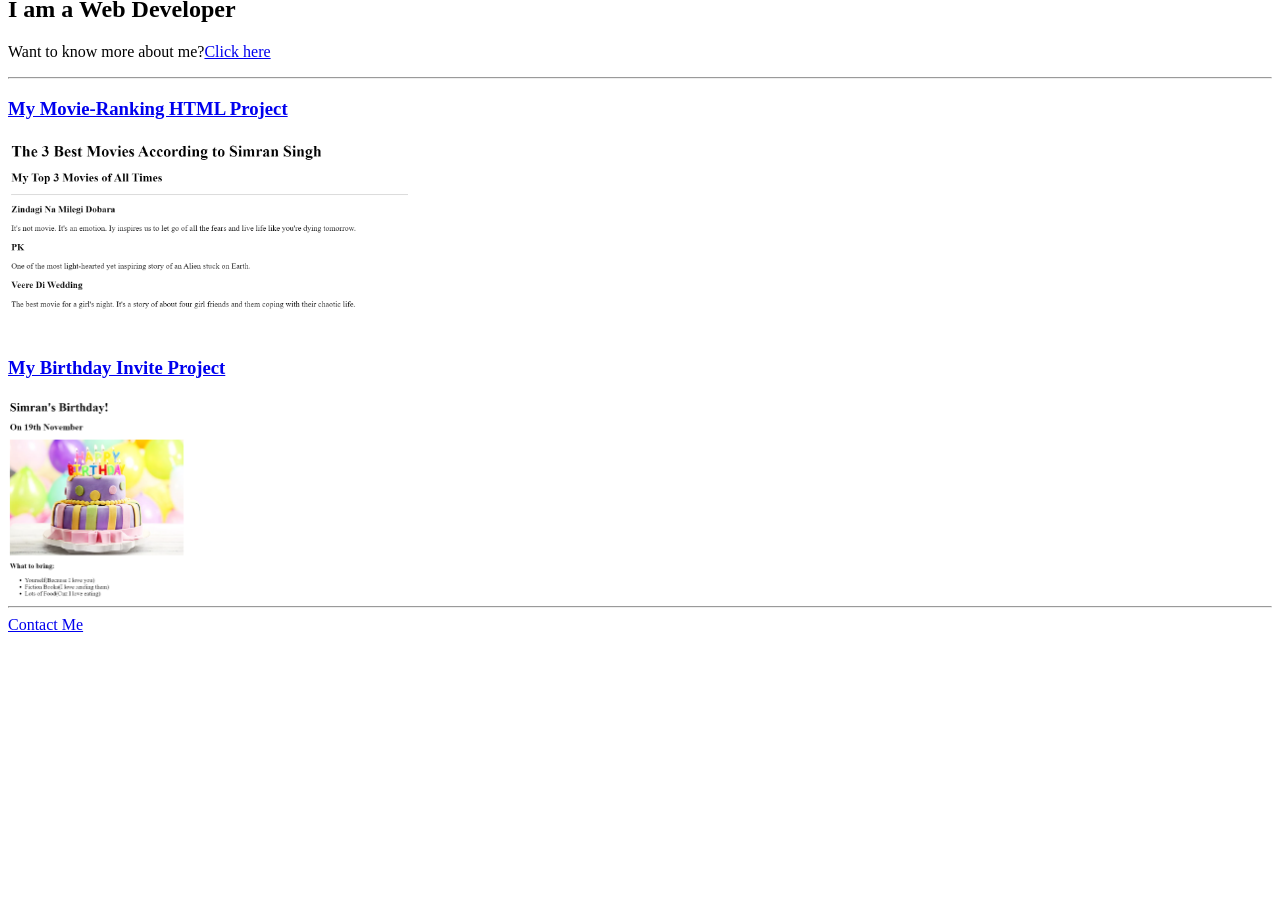
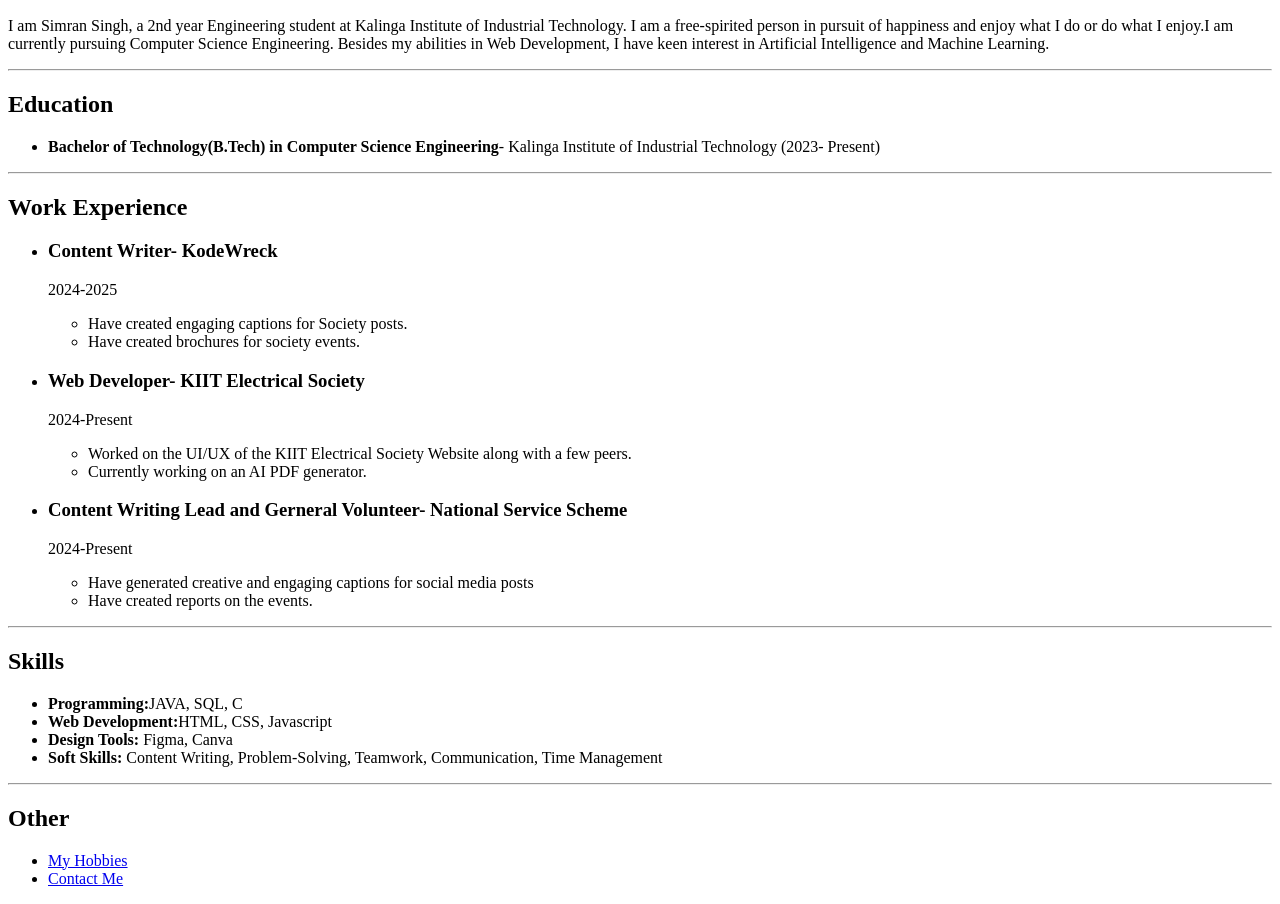
Before and after one commit to Simran0192004/HTML-Portfolio, a plain HTML site: page index.html in a window 1280 px wide. Shown: the part 110-1014 px from the top of the page. Before the commit the page ends 800 px from the top, so only its background shows below. Drawn offline with Linux system fonts and the light colour scheme.

Commit message:
Add files via upload

```diff
--- a/index.html
+++ b/index.html
@@ -1,4 +1,4 @@
-<<!DOCTYPE html>
+<!DOCTYPE html>
 <html>
     <head>
         <meta charset="UTF-8" />
@@ -7,18 +7,55 @@
           href=""
           rel="stylesheet"
         />
-     <title>My Portfolio</title>
+        <title>My Resume</title>
     </head>
     <body>
-     <h1>Simran Singh's Portfolio</h1>
-     <h2>I am a Web Developer</h2>
-     <p>Want to know more about me?<a href="./public/about.html">Click here</a></p>
+        <h1>Simran Singh</h1>
+        <h2>Summary</h2>
+        <p>I am Simran Singh, a 2nd year Engineering student at Kalinga Institute of Industrial Technology. I am a free-spirited person in pursuit of happiness and enjoy what I do or do what I enjoy.I am currently pursuing Computer Science Engineering. Besides my abilities in Web Development, I have keen interest in Artificial Intelligence and Machine Learning.</p>
         <hr />
-     <h3><a href="./public/movie-ranking.html">My Movie-Ranking HTML Project</a></h3>
-     <img src="./assets/images/movie-ranking.png" height="200" />
-     <h3><a href="./public/birthday-invite.html">My Birthday Invite Project</a></h3>
-     <img src="./assets/images/birthday-invite.png" height="200" />
+        <h2>Education</h2>
+        <ul>
+            <li><b>Bachelor of Technology(B.Tech) in Computer Science Engineering</b>- Kalinga Institute of Industrial Technology (2023- Present)</li>
+        </ul>
         <hr />
-     <a href="./public/contact.html">Contact Me</a>
+        <h2>Work Experience</h2>
+        <ul>
+            <li><h3>Content Writer- KodeWreck</h3>
+                <p>2024-2025</p>
+                <ul>
+                    <li>Have created engaging captions for Society posts.</li>
+                    <li>Have created brochures for society events.</li>
+                </ul>
+            </li>
+            <li><h3>Web Developer- KIIT Electrical Society</h3>
+                <p>2024-Present</p>
+                <ul>
+                    <li>Worked on the UI/UX of the KIIT Electrical Society Website along with a few peers.</li>
+                    <li>Currently working on an AI PDF generator.</li>
+                </ul>
+            </li>
+            <li><h3>Content Writing Lead and Gerneral Volunteer- National Service Scheme</h3>
+                <p>2024-Present</p>
+                <ul>
+                    <li>Have generated creative and engaging captions for social media posts</li>
+                    <li>Have created reports on the events.</li>
+                </ul>
+            </li>
+        </ul>
+        <hr />
+        <h2>Skills</h2>
+        <ul>
+            <li><b>Programming:</b>JAVA, SQL, C</li>
+            <li><b>Web Development:</b>HTML, CSS, Javascript</li>
+            <li><b>Design Tools:</b> Figma, Canva</li>
+            <li><b>Soft Skills:</b> Content Writing, Problem-Solving, Teamwork, Communication, Time Management</li>
+        </ul>
+        <hr />
+        <h2>Other</h2>
+        <ul>
+            <li><a href="./Myhobbies.html">My Hobbies</a></li>
+            <li><a href="./ContactMe.html">Contact Me</a></li>
+        </ul>
     </body>
 </html>
```
Also changed, not shown: ContactMe.html (added, +8 -0 lines), Myhobbies.html (added, +8 -0 lines). Lines whose indentation alone changed are shown as unchanged.
